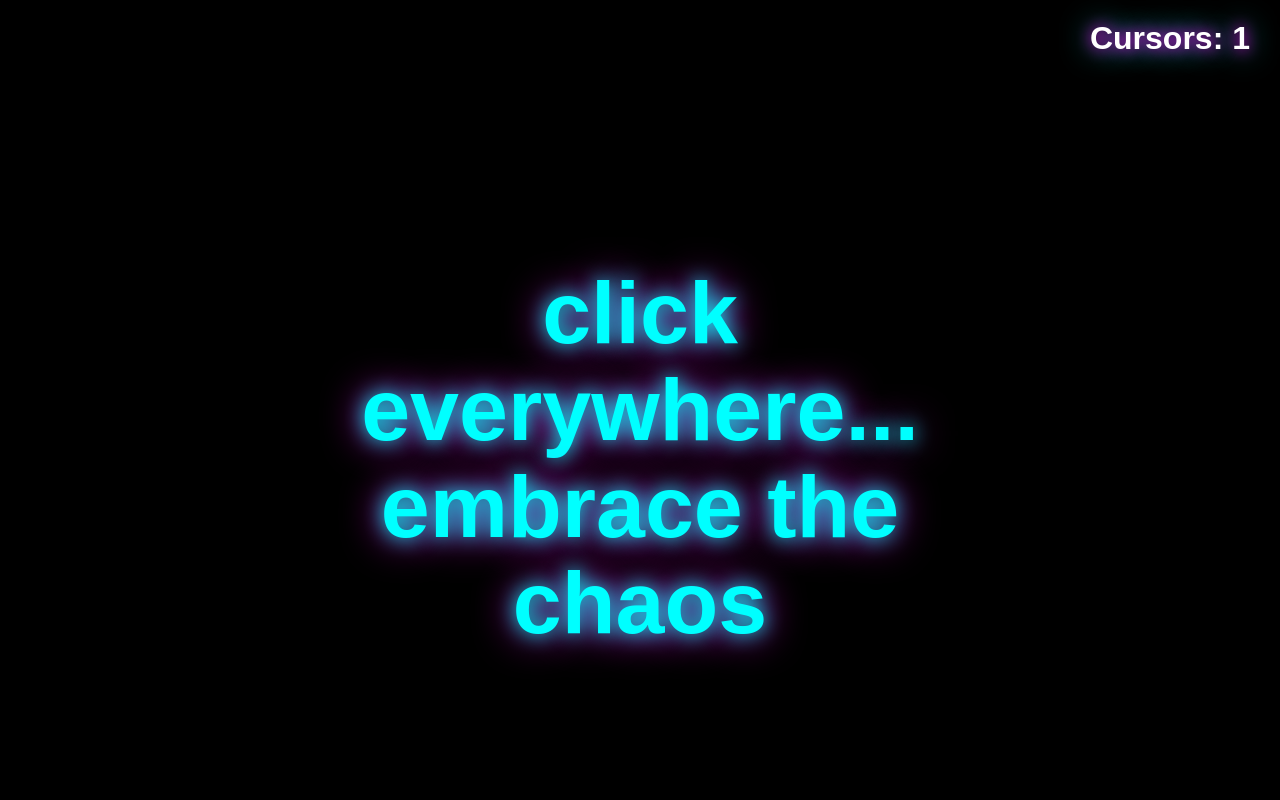
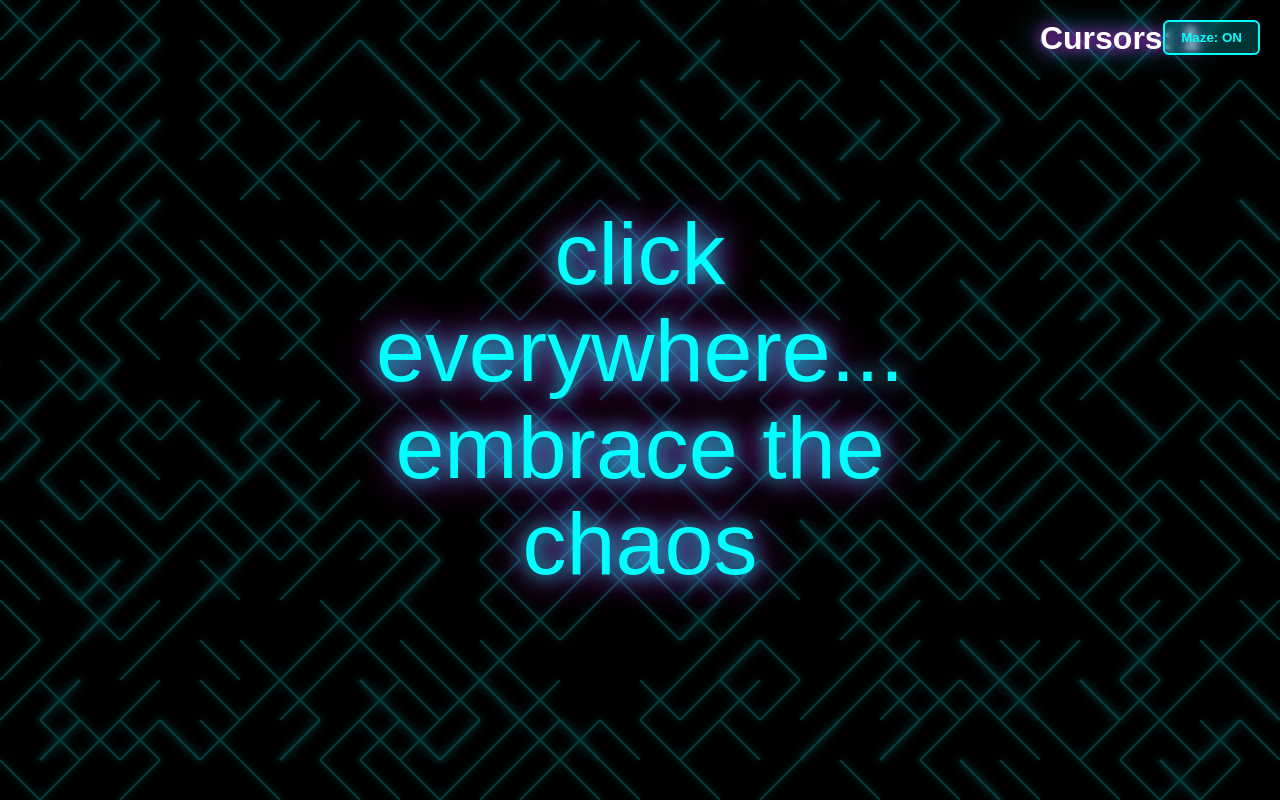
Before and after one commit to samsagewize/Click, a plain HTML site: page index.html in a window 1280 px wide. Drawn offline with nearby package versions, Linux system fonts and the light colour scheme.

Commit message:
Update index.html

```diff
--- a/index.html
+++ b/index.html
@@ -3,9 +3,8 @@
 <head>
 <meta charset="UTF-8" />
 <meta name="viewport" content="width=device-width, initial-scale=1.0"/>
-<title>Cursor Apocalypse + Confetti Chaos</title>
+<title>Cursor + Confetti + Maze Chaos</title>
 
-<!-- Confetti library -->
 <script src="https://cdn.jsdelivr.net/npm/canvas-confetti@1.9.3/dist/confetti.browser.min.js"></script>
 
 <style>
@@ -14,9 +13,19 @@
     height: 100vh;
     background: #000;
     overflow: hidden;
-    cursor: none;           /* Hide real cursor */
+    cursor: none;
     font-family: Arial, Helvetica, sans-serif;
-    touch-action: none;     /* Better mobile experience */
+    touch-action: none;
+    position: relative;
+  }
+
+  canvas#maze {
+    position: absolute;
+    inset: 0;
+    z-index: 1;
+    pointer-events: none;
+    opacity: 0.25;
+    transition: opacity 0.6s;
   }
 
   .cursor {
@@ -36,7 +45,7 @@
     opacity: 0;
   }
 
-  h1 {
+  #instruction {
     position: absolute;
     top: 50%;
     left: 50%;
@@ -49,12 +58,21 @@
     text-align: center;
     line-height: 1.1;
     z-index: 10;
+    transition: all 0.8s ease;
+  }
+
+  #instruction.small {
+    font-size: 1.6rem;
+    top: 20px;
+    left: 20px;
+    transform: none;
+    opacity: 0.7;
   }
 
   .count {
     position: fixed;
     top: 20px;
-    right: 30px;
+    right: 80px;
     color: #fff;
     font-size: 2rem;
     font-weight: bold;
@@ -62,30 +80,106 @@
     z-index: 10000;
     pointer-events: none;
   }
+
+  #maze-toggle {
+    position: fixed;
+    top: 20px;
+    right: 20px;
+    z-index: 10001;
+    padding: 8px 16px;
+    background: rgba(0,255,255,0.2);
+    border: 2px solid #0ff;
+    color: #0ff;
+    font-weight: bold;
+    cursor: pointer;
+    border-radius: 6px;
+    backdrop-filter: blur(4px);
+  }
+
+  #maze-toggle:hover {
+    background: rgba(0,255,255,0.4);
+  }
 </style>
 </head>
 <body>
 
+<canvas id="maze"></canvas>
+
 <div class="count" id="count">Cursors: 1</div>
-<h1>click everywhere...<br>embrace the chaos</h1>
+<button id="maze-toggle">Maze: ON</button>
+
+<div id="instruction">click everywhere...<br>embrace the chaos</div>
 
 <script>
-// Cursor tracking
+// ── Variables ───────────────────────────────────────────────
 let cursorCount = 1;
 const countDisplay = document.getElementById('count');
-const cursors = []; // {element, offsetX, offsetY}
+const instruction = document.getElementById('instruction');
+const cursors = [];
+const mazeCanvas = document.getElementById('maze');
+const ctx = mazeCanvas.getContext('2d');
+let mazeVisible = true;
 
+// ── Maze Generation (simple recursive division) ─────────────
+function resizeMaze() {
+  mazeCanvas.width = window.innerWidth;
+  mazeCanvas.height = window.innerHeight;
+}
+
+function drawMaze() {
+  ctx.clearRect(0, 0, mazeCanvas.width, mazeCanvas.height);
+  if (!mazeVisible) return;
+
+  const w = mazeCanvas.width;
+  const h = mazeCanvas.height;
+  const cellSize = 40;
+  ctx.strokeStyle = '#00ffff';
+  ctx.lineWidth = 2;
+  ctx.shadowBlur = 10;
+  ctx.shadowColor = '#0ff';
+
+  // Very simple random maze-like lines
+  for (let x = 0; x < w; x += cellSize) {
+    for (let y = 0; y < h; y += cellSize) {
+      if (Math.random() > 0.4) {
+        ctx.beginPath();
+        ctx.moveTo(x, y);
+        ctx.lineTo(x + cellSize, y + cellSize * (Math.random() > 0.5 ? 1 : -1));
+        ctx.stroke();
+      }
+      if (Math.random() > 0.5) {
+        ctx.beginPath();
+        ctx.moveTo(x, y);
+        ctx.lineTo(x + cellSize * (Math.random() > 0.5 ? 1 : -1), y + cellSize);
+        ctx.stroke();
+      }
+    }
+  }
+}
+
+window.addEventListener('resize', () => {
+  resizeMaze();
+  drawMaze();
+});
+resizeMaze();
+drawMaze();
+
+// ── Toggle Maze ─────────────────────────────────────────────
+document.getElementById('maze-toggle').addEventListener('click', () => {
+  mazeVisible = !mazeVisible;
+  document.getElementById('maze-toggle').textContent = `Maze: ${mazeVisible ? 'ON' : 'OFF'}`;
+  mazeCanvas.style.opacity = mazeVisible ? '0.25' : '0';
+});
+
+// ── Cursor Logic ────────────────────────────────────────────
 document.addEventListener('mousemove', (e) => {
-  // Move "real" cursor (first one)
   if (cursors.length > 0) {
     cursors[0].element.style.left = e.clientX + 'px';
     cursors[0].element.style.top  = e.clientY + 'px';
   }
 
-  // Fake cursors follow with delay + wobble
   cursors.forEach((c, i) => {
     if (i === 0) return;
-
     const delay = 40 + i * 6;
     const wobble = Math.sin(Date.now() * 0.002 + i) * 14;
 
@@ -96,29 +190,30 @@ document.addEventListener('mousemove', (e) => {
   });
 });
 
-// ================== CLICK = CURSOR + CONFETTI ==================
 document.addEventListener('click', (e) => {
   cursorCount++;
   countDisplay.textContent = `Cursors: ${cursorCount}`;
 
-  // 1. Spawn new cursed cursor
+  // After 2 clicks → hide big text, show small version
+  if (cursorCount === 2) {
+    instruction.classList.add('small');
+    instruction.textContent = "keep clicking...";
+  }
+
+  // Spawn new cursor
   const newCursor = document.createElement('div');
   newCursor.className = 'cursor';
-
   const offsetX = (Math.random() - 0.5) * 100;
   const offsetY = (Math.random() - 0.5) * 100;
-
   newCursor.style.left = e.clientX + 'px';
   newCursor.style.top  = e.clientY + 'px';
 
   document.body.appendChild(newCursor);
-
   cursors.push({ element: newCursor, offsetX, offsetY });
 
-  // 2. Confetti explosion!
+  // Confetti
   const colors = ['#ff0', '#f0f', '#0ff', '#ff69b4', '#00ff9d', '#fff200', '#ff3366'];
 
-  // Big central burst
   confetti({
     particleCount: 80,
     spread: 100,
@@ -128,7 +223,6 @@ document.addEventListener('click', (e) => {
     ticks: 500
   });
 
-  // Side sprays
   confetti({
     particleCount: 40,
     angle: 60,
@@ -144,18 +238,9 @@ document.addEventListener('click', (e) => {
     origin: { x: (e.clientX + 100) / window.innerWidth, y: e.clientY / window.innerHeight },
     colors
   });
-
-  // Optional mercy (uncomment if you want oldest cursors to disappear after ~120)
-  /*
-  if (cursors.length > 120) {
-    const oldest = cursors.shift();
-    oldest.element.classList.add('fade-out');
-    setTimeout(() => oldest.element.remove(), 2200);
-  }
-  */
 });
 
-// Mobile/touch support
+// Mobile support
 document.addEventListener('touchstart', (e) => {
   e.preventDefault();
   const touch = e.touches[0];
```
